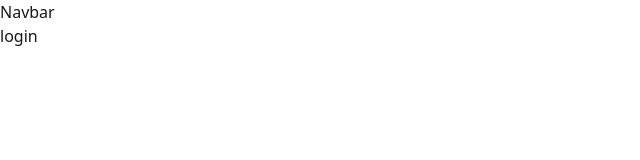
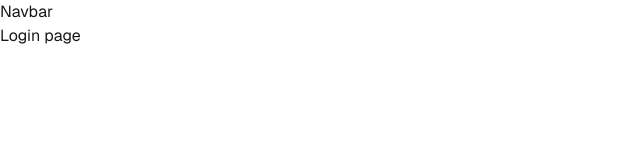
Before and after one commit to rokan45/newstoaday-nextjs-webapp, a Next.js app: page /login in a window 1280 px wide. Shown: the top 160 px of the page, without its empty margins (0-640 px from the left). Built offline with nearby package versions, Linux system fonts and the light colour scheme.

Commit message:
implementing breaking news scrooling feature using react-fast-marquee

```diff
--- a/package.json
+++ b/package.json
@@ -12,7 +12,8 @@
     "date-fns": "^4.3.0",
     "next": "16.2.4",
     "react": "19.2.4",
-    "react-dom": "19.2.4"
+    "react-dom": "19.2.4",
+    "react-fast-marquee": "^1.6.5"
   },
   "devDependencies": {
     "@tailwindcss/postcss": "^4",
--- a/src/app/(auth)/layout.jsx
+++ b/src/app/(auth)/layout.jsx
@@ -1,12 +1,13 @@
 import Navbar from '@/component/shared/Navbar';
 import React from 'react';
+import { geistSans } from '../layout';
 
 const AuthLayout = ({children}) => {
     return (
-        <>
+        <div className={`${geistSans.className}`}>
         <Navbar/>
         {children}
-        </>
+        </div>
     );
 };
 
--- a/src/app/(auth)/login/page.jsx
+++ b/src/app/(auth)/login/page.jsx
@@ -3,7 +3,7 @@ import React from 'react';
 const LoginPage = () => {
     return (
         <div>
-            login
+            <h1>Login page</h1>
         </div>
     );
 };
--- a/src/app/(main)/layout.jsx
+++ b/src/app/(main)/layout.jsx
@@ -1,3 +1,4 @@
+import BreakingNews from '@/component/shared/BreakingNews';
 import Header from '@/component/shared/Header';
 import Navbar from '@/component/shared/Navbar';
 import React from 'react';
@@ -6,6 +7,7 @@ const MainLayout = ({children}) => {
     return (
         <>
         <Header></Header>
+        <BreakingNews></BreakingNews>
         <Navbar/>
         {children}
         </>
--- a/src/app/layout.js
+++ b/src/app/layout.js
@@ -1,9 +1,9 @@
-import { Geist, Geist_Mono } from "next/font/google";
+import { Geist, Geist_Mono, Poppins } from "next/font/google";
 import "./globals.css";
 import Header from "@/component/shared/Header";
 import Navbar from "@/component/shared/Navbar";
 
-const geistSans = Geist({
+export const geistSans = Geist({
   variable: "--font-geist-sans",
   subsets: ["latin"],
 });
@@ -12,6 +12,11 @@ const geistMono = Geist_Mono({
   variable: "--font-geist-mono",
   subsets: ["latin"],
 });
+
+const poppins= Poppins({
+  variable:"--font-poppins",
+  weight:['100','200','400','600','700'],
+})
 
 export const metadata = {
   title: "Create Next App",
@@ -24,7 +29,7 @@ export default function RootLayout({ children }) {
       lang="en"
       className={`${geistSans.variable} ${geistMono.variable} h-full antialiased`}
     >
-      <body className="min-h-full flex flex-col">
+      <body className={`${poppins.variable} min-h-full flex flex-col`}>
         {children}
         </body>
     </html>
--- /dev/null
+++ b/src/component/shared/BreakingNews.jsx
@@ -0,0 +1,14 @@
+import React from 'react';
+import Marquee from 'react-fast-marquee';
+
+const BreakingNews = () => {
+    return (
+        <div>
+            <Marquee>
+                Breaking World News Headlines:Middle East Escalation: US targets Iranian missile sites in new round of self-defense strikes.  Cruise Ship Alarm: Spanish citizen evacuated from hantavirus-hit vessel tests positive.   Kyiv Under Fire: Russia fires powerful ballistic missile in latest mass aerial attack.    Hospital Tragedy: Six newborns die in Moghbazar hospital ward; official investigation launched.Epidemic Spike: Measles death toll surges past 500 amid rapid regional outbreak.Heatwave Crisis: Severe European heatwave breaks all-time temperature records across multiple nations.Redistricting U-Turn: South Carolina Republicans drop major voting map change proposal.Diplomatic Fallout: State Department scrambles after brief posting of controversial Marco Rubio remarks.Club Shakeup: India reviews 30-year-old exclusive membership process for historic Gymkhana Club.Tech Guidelines: New international wellness frameworks spark major digital health integration surge
+            </Marquee>
+        </div>
+    );
+};
+
+export default BreakingNews;
```
Also changed, not shown: 1 other file (tests, documents, lock files or other folders).
